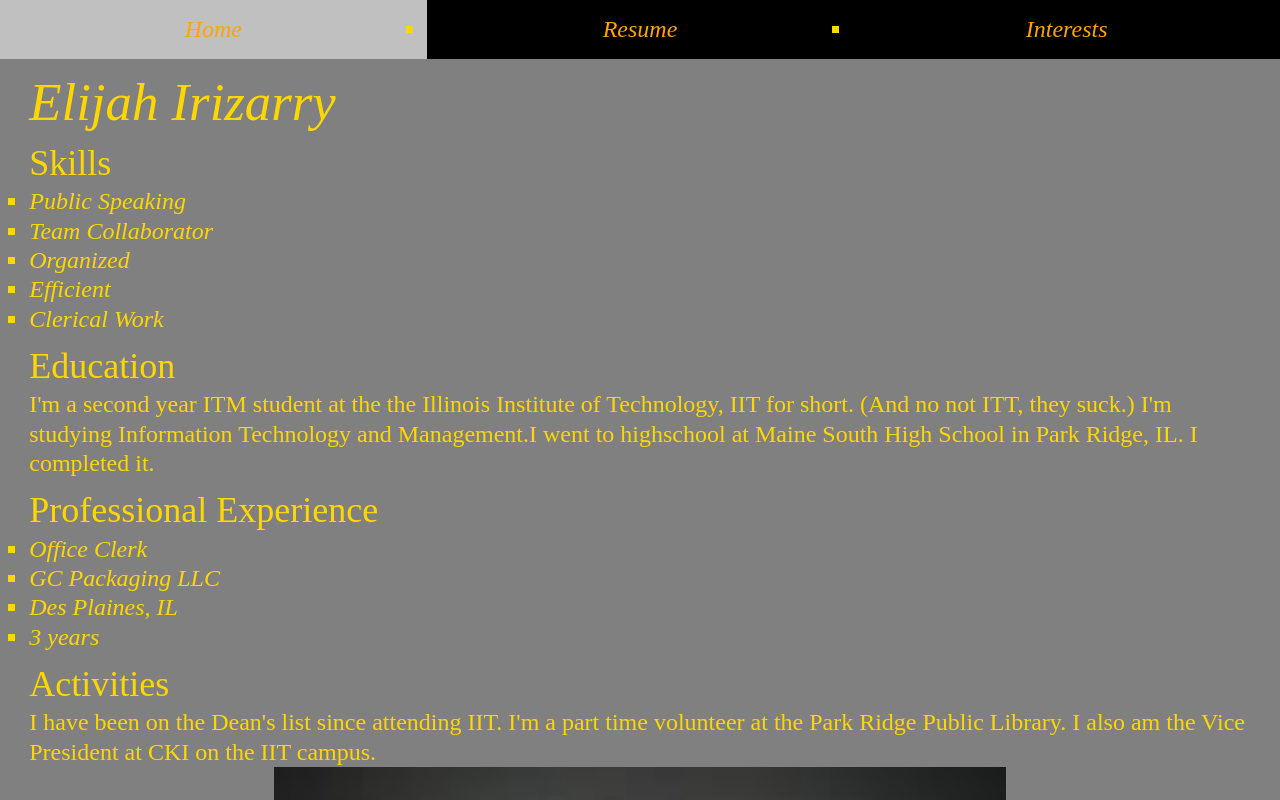
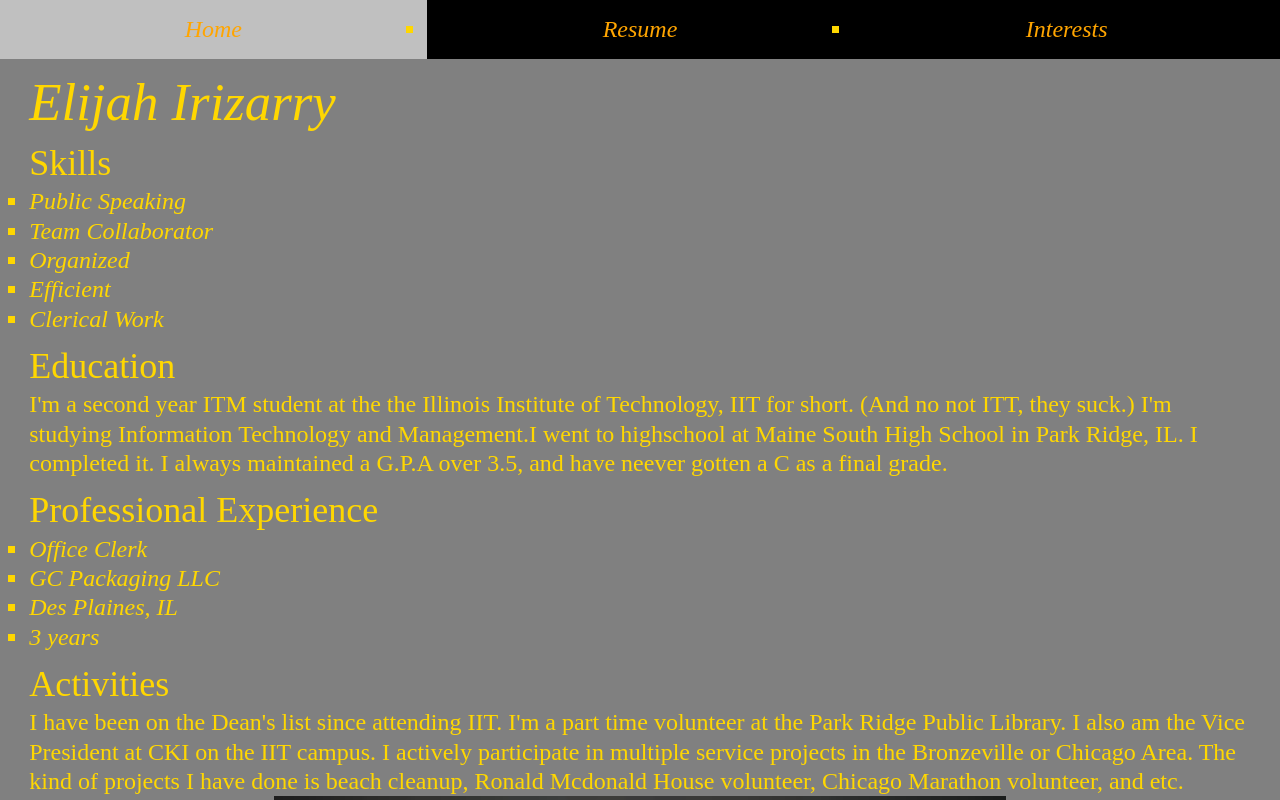
Before and after one commit to Eirizarr/Project-03, a plain HTML site: page resume/index.html in a window 1280 px wide. Shown: the top 800 px of the page. Drawn offline with Linux system fonts and the light colour scheme.

Commit message:
Adding more content

```diff
--- a/resume/index.html
+++ b/resume/index.html
@@ -33,6 +33,8 @@
         Illinois Institute of Technology, IIT for short. (And no not ITT, they
         suck.) I'm studying Information Technology and Management.I went to
         highschool at Maine South High School in Park Ridge, IL. I completed it.
+        I always maintained a G.P.A over 3.5, and have neever gotten a C as a
+        final grade.
       </p>
       <h4>Professional Experience</h4>
       <ul>
@@ -45,7 +47,10 @@
       <p class="awards">
         I have been on the Dean's list since attending IIT. I'm a part time
         volunteer at the Park Ridge Public Library. I also am the Vice President
-        at CKI on the IIT campus.
+        at CKI on the IIT campus. I actively participate in multiple service
+        projects in the Bronzeville or Chicago Area. The kind of projects I have
+        done is beach cleanup, Ronald Mcdonald House volunteer, Chicago Marathon
+        volunteer, and etc.
       </p>
     </main>
     <figure>
```
